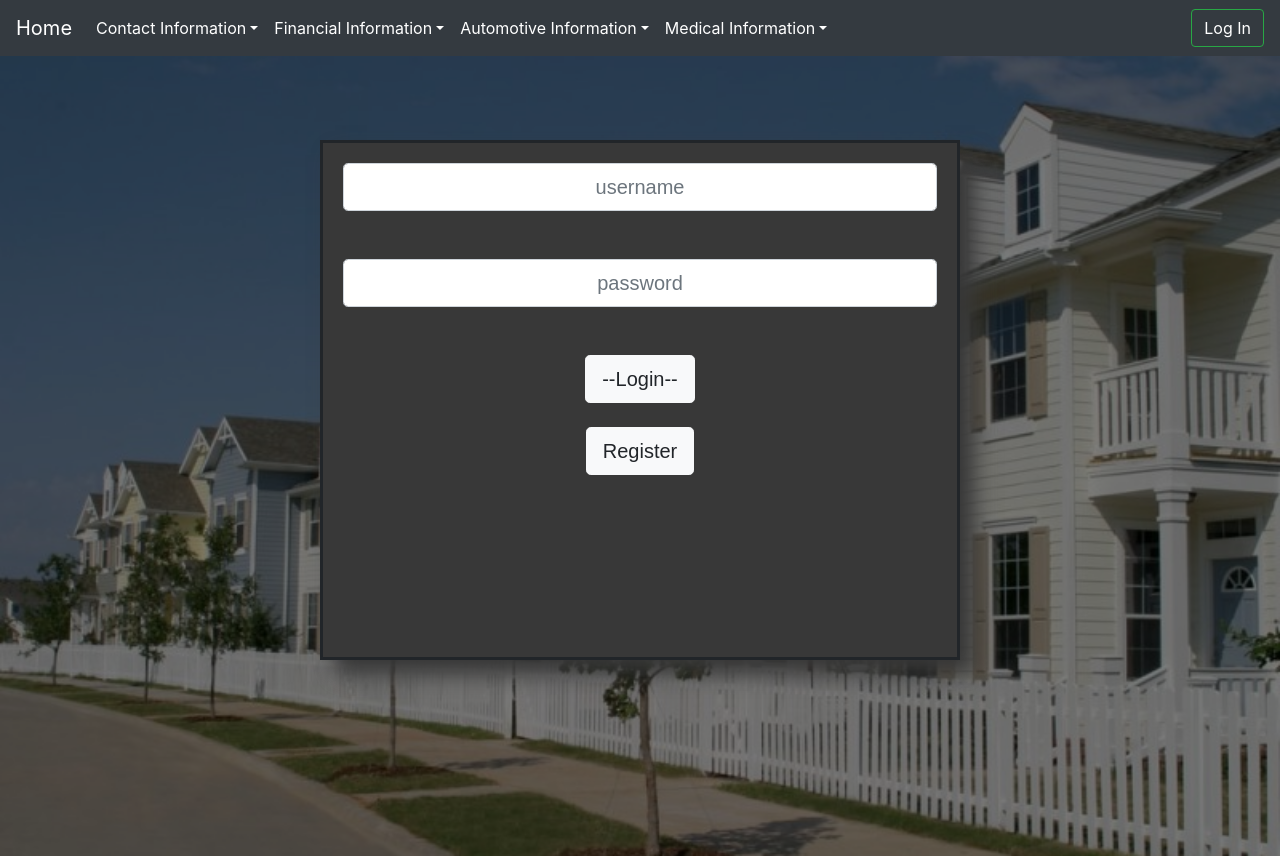
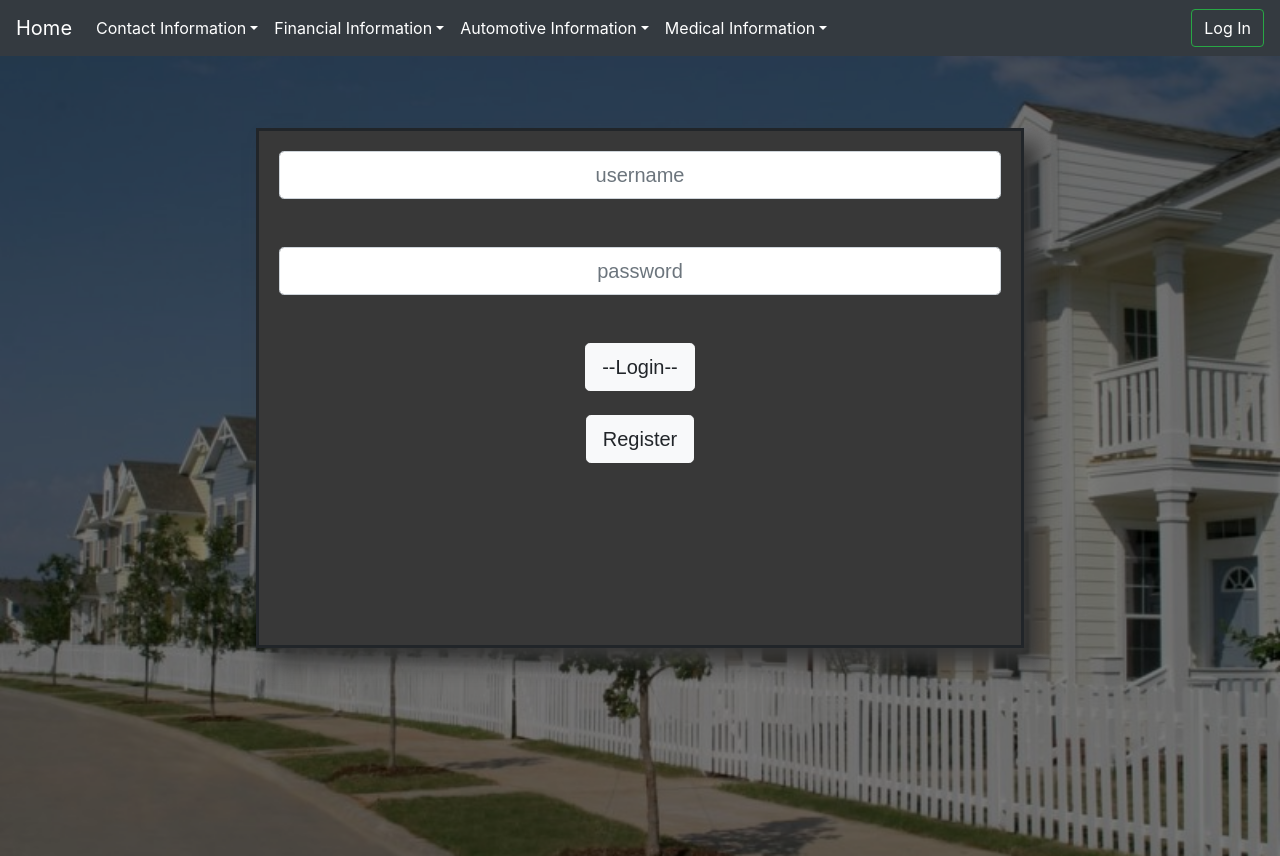
Before and after one commit to Ejdeguzman72/HomeInfoTracker--Frontend, a React (Create React App) app: page /#/login in a window 1280 px wide. Built offline with nearby package versions, Linux system fonts and the light colour scheme.

Commit message:
More CSS

```diff
--- a/src/App.css
+++ b/src/App.css
@@ -65,11 +65,11 @@
   background-color: #383838;
   font-family: fantasy;
   height: 65vh;
-  width: 50%;
-  position: absolute;
+  width: 60%;
+  /* position: absolute; */
   left: 50%;
   top: 50%;
-  transform: translate(-50%,-50%);
+  /* transform: translate(-50%,-50%); */
   text-align: center;
   /* opacity: 0.9; */
 }
@@ -78,8 +78,8 @@
   /* border: none;
   border-bottom: 2px solid black; */
   background-color: #505050;
-  font-size: 45x;
-  padding: 25px;
+  font-size: 55x;
+  padding: 35px;
   color: white;
   text-align: center;
   width: 30%;
@@ -96,7 +96,7 @@
   margin: auto;
   padding: 20px;
   text-align: center;
-  font-size: 45px;
+  font-size: 3vw;
   height: 70vh;
   width: 50%;
   border-style: solid;
@@ -105,6 +105,10 @@
   font-family: fantasy;
   box-shadow: 10px 18px #888888;
   overflow-wrap: break-word;
+}
+
+.container-text {
+  margin: 0 auto;
 }
 
 #hero-contact-information-background {
@@ -298,7 +302,8 @@
   margin: auto;
   padding: 10px;
   text-align: center;
-  font-size: 50px;
+  font-size: 20px;
+  font-size: 3vw;
   width: 50%;
   height: 70vh;
   background-color: lightyellow;
@@ -401,7 +406,7 @@
   border-style: solid;
   background-color: lightyellow;
   margin: auto;
-  padding: 20px;
+  /* padding: 10px; */
   font-family: fantasy;
   font-size: 25px;
   height: 60vh;
--- a/src/components/ContactsComponents/ContactInformationComponent.tsx
+++ b/src/components/ContactsComponents/ContactInformationComponent.tsx
@@ -1,8 +1,10 @@
 import React from 'react';
 import { ContactTabsComponent } from '../TabsComponents/ContactTabsComponent';
-import { Form } from 'react-bootstrap';
+import { Form, Container } from 'react-bootstrap';
 
 export class ContactInfomrationComponent extends React.Component<any, any> {
+
+
     render() {
         return (
             <div>
@@ -11,7 +13,8 @@ export class ContactInfomrationComponent extends React.Component<any, any> {
                     <hr></hr>
                     <ContactTabsComponent />
                     <br></br>
-                    <Form className="contact-information-container">
+                    <Container className="contact-information-container">
+                        <Form className="container-text">
                             <p>The following pertains to contact information for the user.
                             Contact information includes name of contact, DOB, address,
                             email, phone number, etc. Users are able to retrieve contact information,
@@ -19,6 +22,7 @@ export class ContactInfomrationComponent extends React.Component<any, any> {
                             information.
                             </p>
                         </Form>
+                    </Container>
                 </div>
             </div>
         )
--- a/src/components/LoginComponent/LoginComponent.tsx
+++ b/src/components/LoginComponent/LoginComponent.tsx
@@ -48,6 +48,9 @@ export default class Login extends React.Component<any, any> {
     return (
       <div id="hero-login-background">
         <div id="hero-login-overlay">
+          <br></br>
+          <br></br>
+          <br></br>
           <div className="login-container">
             {this.state.shouldRedirect ? <Redirect to="/home" /> : null}
 
--- a/src/components/TransactionsComponents/TransactionInformationComponent.tsx
+++ b/src/components/TransactionsComponents/TransactionInformationComponent.tsx
@@ -12,9 +12,8 @@ export class TransactionInformationComponent extends React.Component<any, any> {
                     <br></br>
                     <div id="transaction-information-container">
                         <p>The following information pertains to transactions. Entries can be entered in the system
-                        for different types of expenses such as housing, food, utilities, etc. It is imperative that information
-                        is entered correctly and that it is accurate. It is possible to attach receipts or other supporting documents
-                        to back these transactions.
+                        for different types of expenses such as housing, food, utilities, etc. Users are able to
+                        retrieve transaction information, enter new transactions and update information.
                         </p>
                     </div>
                 </div>
```
Lines whose indentation alone changed are shown as unchanged.
